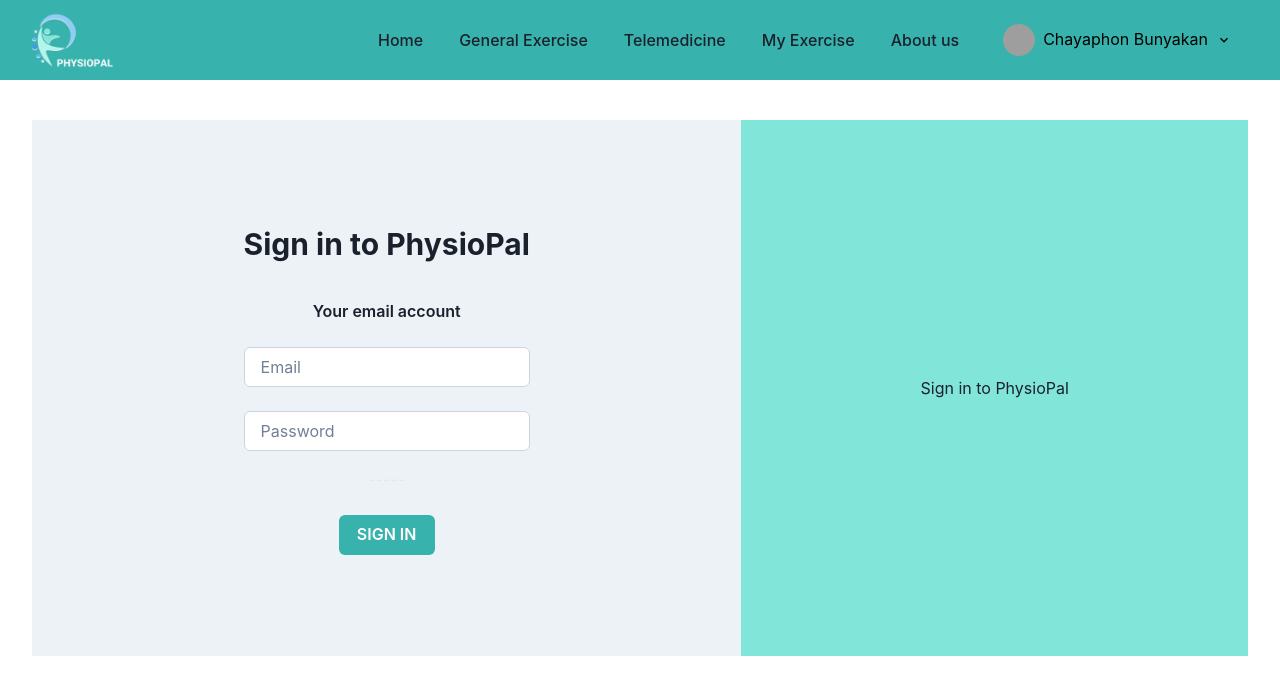
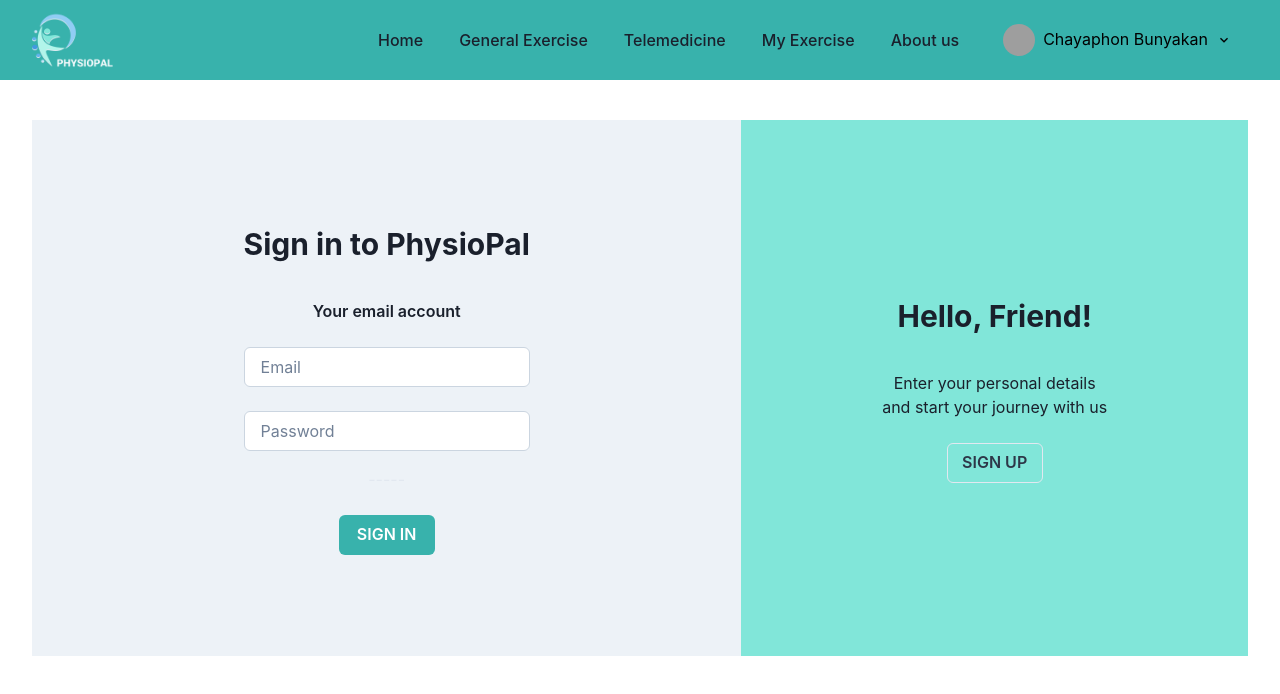
Before and after one commit to NeerChayaphon/PhysioPal-Frontend, a React (Create React App) app: page /patient/login in a window 1280 px wide. Shown: the top 694 px of the page. Built offline with nearby package versions, Linux system fonts and the light colour scheme; grey boxes are pictures that could not be loaded.

Commit message:
feat: finish styling

```diff
--- a/src/component/Auth/login.jsx
+++ b/src/component/Auth/login.jsx
@@ -4,21 +4,20 @@
   GridItem,
   Text,
   Input,
-  Link,
   Spinner,
   Button,
+  Link,
 } from '@chakra-ui/react';
 import React from 'react';
-import Post from '../../Hook/Post';
 import { useDispatch } from 'react-redux';
 import { login } from '../../slice/user/userSlice';
 import { useNavigate } from 'react-router-dom';
+import GetUserInfo from '../../utils/Auth/GetUserInfo';
 
 const Login = () => {
   const [email, setEmail] = React.useState('');
   const [password, setPassword] = React.useState('');
   const [error, setError] = React.useState(null);
-  const [data, setData] = React.useState(null);
   const [loading, setLoading] = React.useState(false);
   const navigate = useNavigate();
 
@@ -41,10 +40,9 @@
         });
         const data = await response.json();
         if (response.ok) {
-          setData(data);
           sessionStorage.setItem('token', data.token);
 
-          const userData = await getUserInfo(data.token);
+          const userData = await GetUserInfo(data.token);
           if (userData) {
             dispatch(login(userData));
             navigate('/');
@@ -107,7 +105,16 @@
                 </Text>
               )}
               {/* <Link mb={6}>Forget your password?</Link> */}
-              <Button bgColor='teal.400' color='white' type='submit' w={24}>
+              <Button
+                bgColor='teal.400'
+                color='white'
+                type='submit'
+                w={24}
+                _hover={{
+                  textDecoration: 'none',
+                  bg: 'teal.300',
+                }}
+              >
                 {!loading ? <Text>SIGN IN</Text> : <Spinner color='white' />}
               </Button>
             </Flex>
@@ -120,31 +127,33 @@
           display='flex'
           alignItems='center'
         >
-          Sign in to PhysioPal
+          <Flex flexDir='column' w='100%' alignItems='center'>
+            <Text fontSize='3xl' fontWeight='bold' mb={8}>
+              Hello, Friend!
+            </Text>
+            <Text fontWeight='boid'>Enter your personal details</Text>
+            <Text fontWeight='boid' mb={6}>
+              and start your journey with us
+            </Text>
+            <Button
+              onClick={() => navigate('/signup')}
+              color='gray.700'
+              w={24}
+              variant='outline'
+              borderColor='gray.200'
+              _hover={{
+                textDecoration: 'none',
+                bg: 'gray.200',
+              }}
+            >
+              {' '}
+              SIGN UP
+            </Button>
+          </Flex>
         </GridItem>
       </Grid>
     </>
   );
 };
 
-const getUserInfo = async (token) => {
-  try {
-    const response = await fetch('http://localhost:8080/user/GetUserByJWT', {
-      method: 'GET',
-      headers: {
-        'Content-Type': 'application/json',
-        Authorization: `${token}`,
-      },
-    });
-    const data = await response.json();
-    if (response.ok) {
-      return data;
-    } else {
-      return null;
-    }
-  } catch (error) {
-    return null;
-  }
-};
-
 export default Login;
--- /dev/null
+++ b/src/utils/Auth/GetUserInfo.js
@@ -0,0 +1,21 @@
+const GetUserInfo = async (token) => {
+  try {
+    const response = await fetch('http://localhost:8080/user/GetUserByJWT', {
+      method: 'GET',
+      headers: {
+        'Content-Type': 'application/json',
+        Authorization: `${token}`,
+      },
+    });
+    const data = await response.json();
+    if (response.ok) {
+      return data;
+    } else {
+      return null;
+    }
+  } catch (error) {
+    return null;
+  }
+};
+
+export default GetUserInfo;
```
